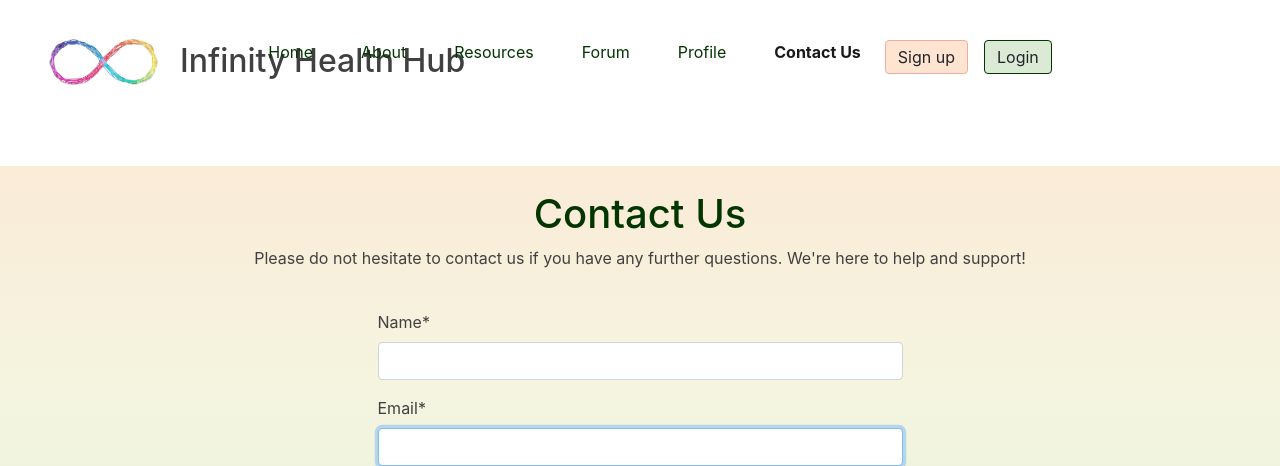
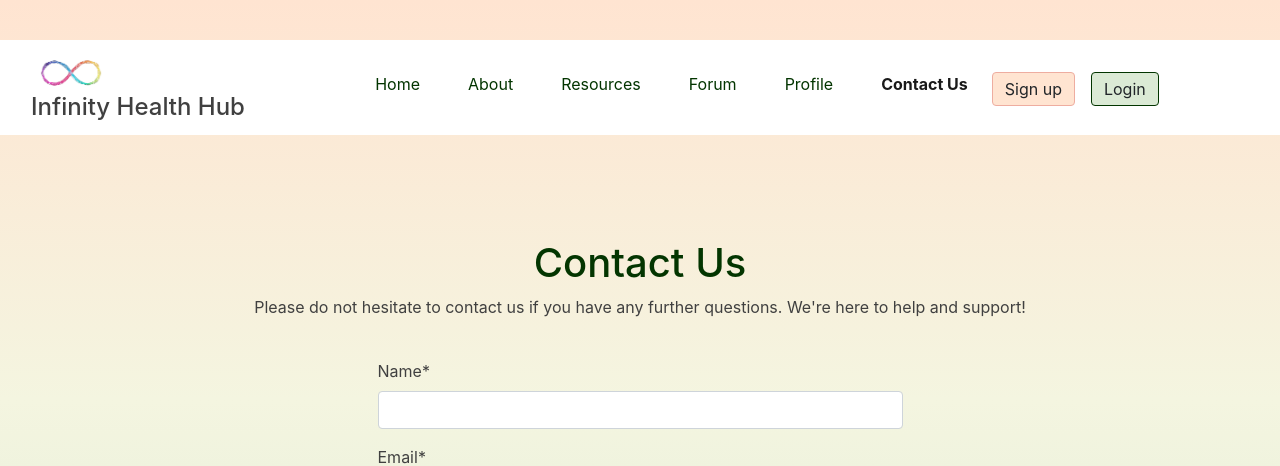
Before and after one commit to violaberg/infinity-health-hub, a Django app: page /contact/ in a window 1280 px wide. Shown: the top 466 px of the page. Run offline with Django 4.2, Linux system fonts and the light colour scheme; some libraries are stand-ins or nearby versions.

Commit message:
Fix navbar

```diff
--- a/templates/base.html
+++ b/templates/base.html
@@ -32,19 +32,15 @@
 
 <body>
     <div class="wrapper">
-        <header class="container-fluid bg-white">
-            <div id="topnav" class="row pt-lg-4 d-lg-flex">
-                <div class="col-lg-6 my-auto py-1 py-lg-0 text-lg-left">
-                    <a href="{% url 'home' %}" class="nav-link main-logo-link">
-                        <img class="logo d-inline" src="{% static 'images/logo1.png' %}"
-                            alt="Rainbow color infinity symbol">
-                        <h2 class="logo-text d-inline my-0">Infinity Health Hub</h2>
+        <header class="mt-5 pt-4">
+            <nav class="navbar navbar-expand-lg navbar-light mt-5 pb-0 mb-0  bg-white ">
+                <div class="container-fluid mb-0 pb-0">
+                    <a class="navbar-brand d-flex" href="{% url 'home' %}"><span class="brand">
+                            <img class="" src="{% static 'images/logo1.png' %}" alt="Rainbow color infinity symbol"
+                                height="40">
+                            <p class="h4">Infinity Health Hub</p>
                     </a>
-                </div>
-            </div>
-            <nav class="navbar navbar-expand-lg navbar-light">
-                <div class="container-fluid">
-                    <a class="navbar-brand" href="#"><span class="brand"></a>
+
                     <button class="navbar-toggler" type="button" data-toggle="collapse" data-target="#navbarText"
                         aria-controls="navbarText" aria-expanded="false" aria-label="Toggle navigation">
                         <span class="navbar-toggler-icon"></span>
@@ -73,17 +69,16 @@
                                     Us</a>
                             </li>
                             {% if user.is_authenticated %}
-                            <li class="nav-link p-0">
+                            <li class="nav-link p-lg-0 pl-4 pb-2">
 
                                 <!-- display profile image -->
                                 <img class="navbar-image rounded-circle"
                                     src="{{ request.user.userprofile.profile_image.url }}" alt="Users avatar logo">
+                                Hi, {{ request.user }}!
                             </li>
                             <li class="nav-item">
-                                <p class="my-0">Hi, {{ request.user }}!</p>
-                            </li>
-                            <li class="nav-item">
-                                <a class="custom-signup-nav-btn btn ml-3 py-1" href="{% url 'account_logout' %}">Logout</a>
+                                <a class="custom-signup-nav-btn btn ml-3 py-1"
+                                    href="{% url 'account_logout' %}">Logout</a>
                             </li>
                             {% else %}
                             <li class="nav-item pr-2 pb-1">
@@ -166,10 +161,10 @@
     </script>
 
     <script>
-    $(document).ready(function() {
+        $(document).ready(function () {
             $('.toast').toast('show');
 
-    setTimeout(function() {
+            setTimeout(function () {
                 toast.hide();
             }, 2000);
         });
```
Lines whose indentation alone changed are shown as unchanged.
